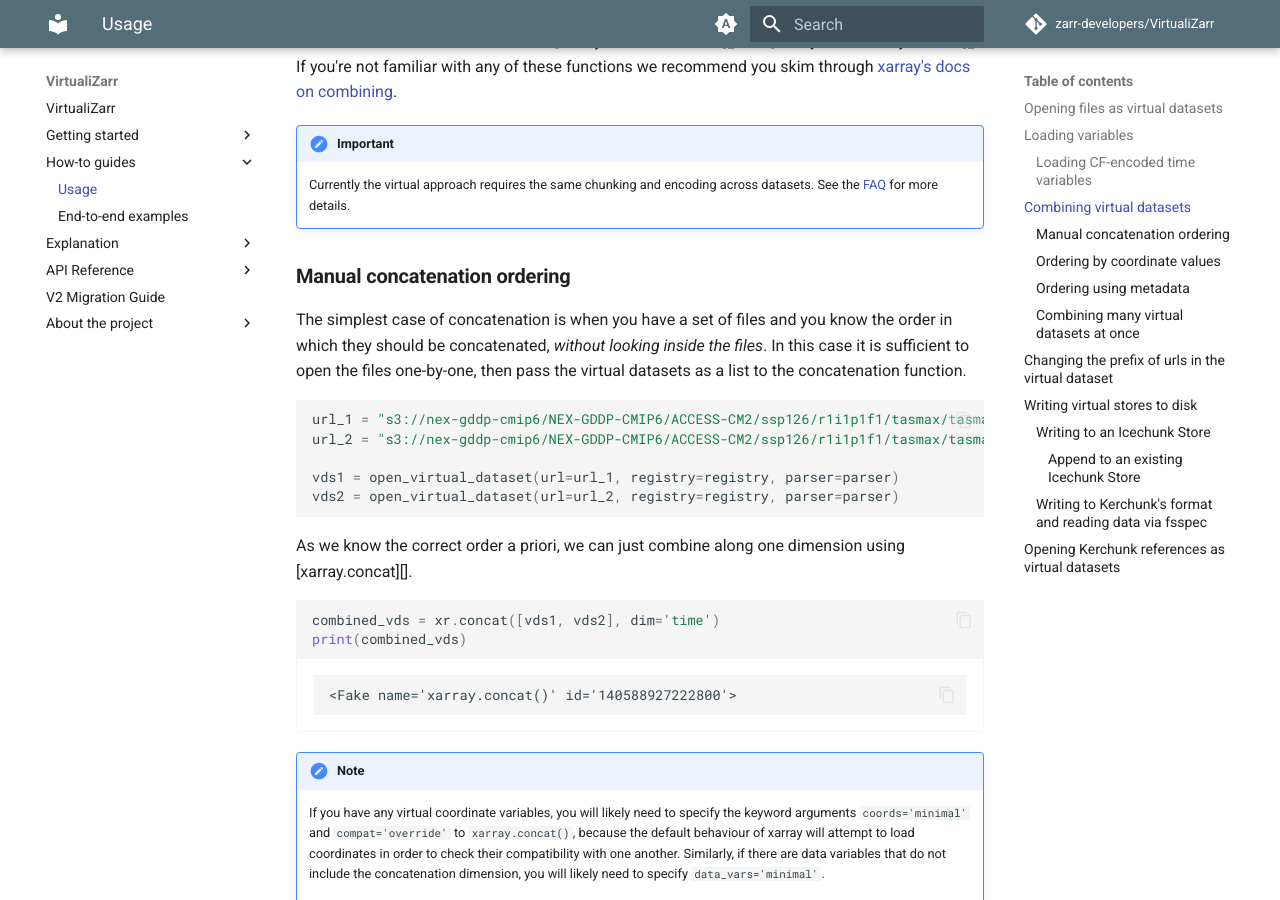
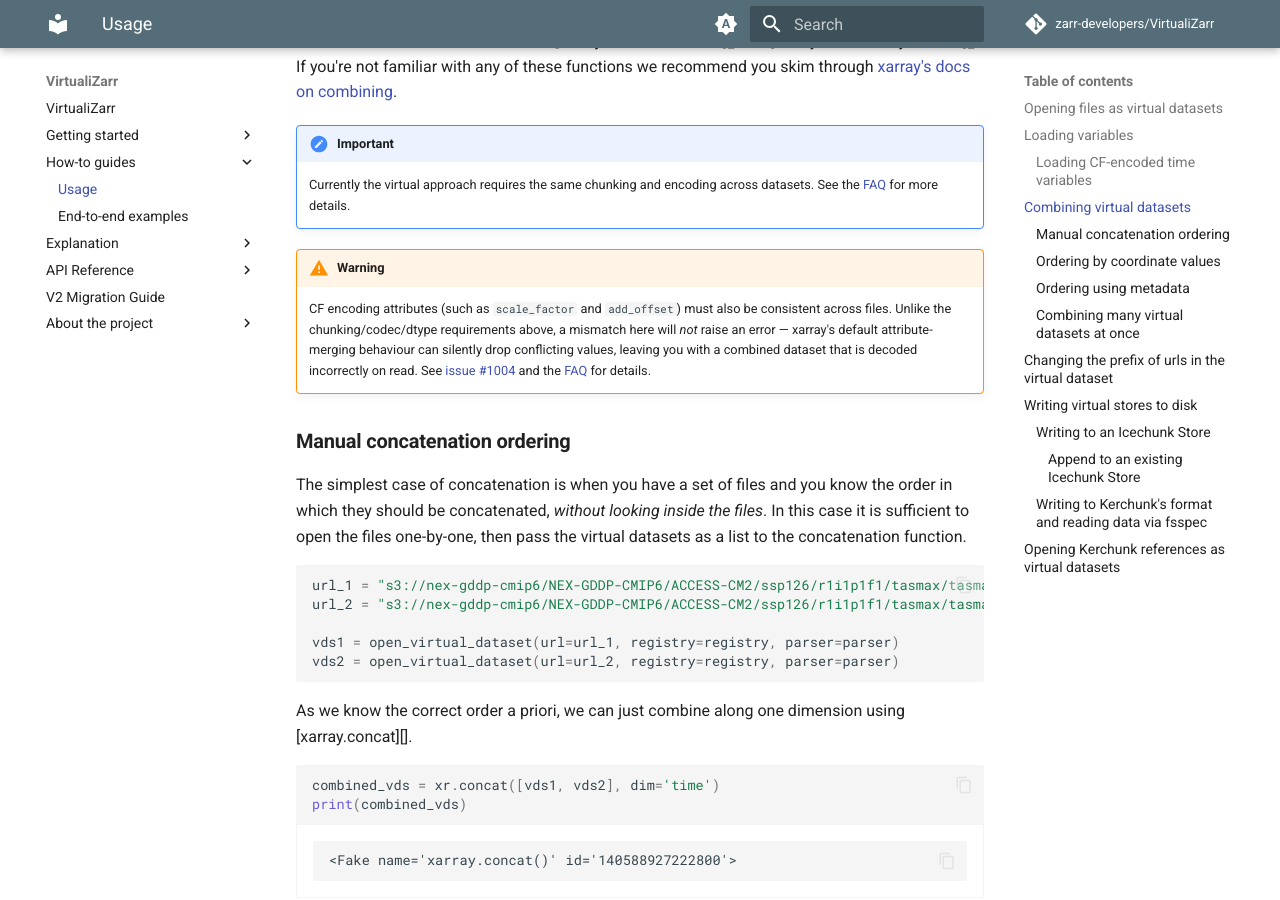
Before and after one commit to zarr-developers/VirtualiZarr, an MkDocs documentation site: the page built from docs/usage.md, in a window 1280 px wide and 900 px high, scrolled down 4096 px. Built offline with MkDocs 1.6.1 and Material for MkDocs 9.7.7, drawn with Linux system fonts in a browser that asks for light colours; comment, search, counter and statistics services are not loaded; the version menu is left out; some of the changed text lies outside the part shown.

Commit message:
warn about inconsistent CF encoding in combining usage docs
Co-Authored-By: Claude Opus 4.7 (1M context) <noreply@anthropic.com>

```diff
--- a/docs/usage.md
+++ b/docs/usage.md
@@ -290,6 +290,9 @@ If you're not familiar with any of these functions we recommend you skim through
 !!! important
     Currently the virtual approach requires the same chunking and encoding across datasets. See the [FAQ](faq.md#can-my-specific-data-be-virtualized) for more details.
 
+!!! warning
+    CF encoding attributes (such as `scale_factor` and `add_offset`) must also be consistent across files. Unlike the chunking/codec/dtype requirements above, a mismatch here will _not_ raise an error — xarray's default attribute-merging behaviour can silently drop conflicting values, leaving you with a combined dataset that is decoded incorrectly on read. See [issue #1004](https://github.com/zarr-developers/VirtualiZarr/issues/1004) and the [FAQ](faq.md#can-my-specific-data-be-virtualized) for details.
+
 ### Manual concatenation ordering
 
 The simplest case of concatenation is when you have a set of files and you know the order in which they should be concatenated, _without looking inside the files_.
```
